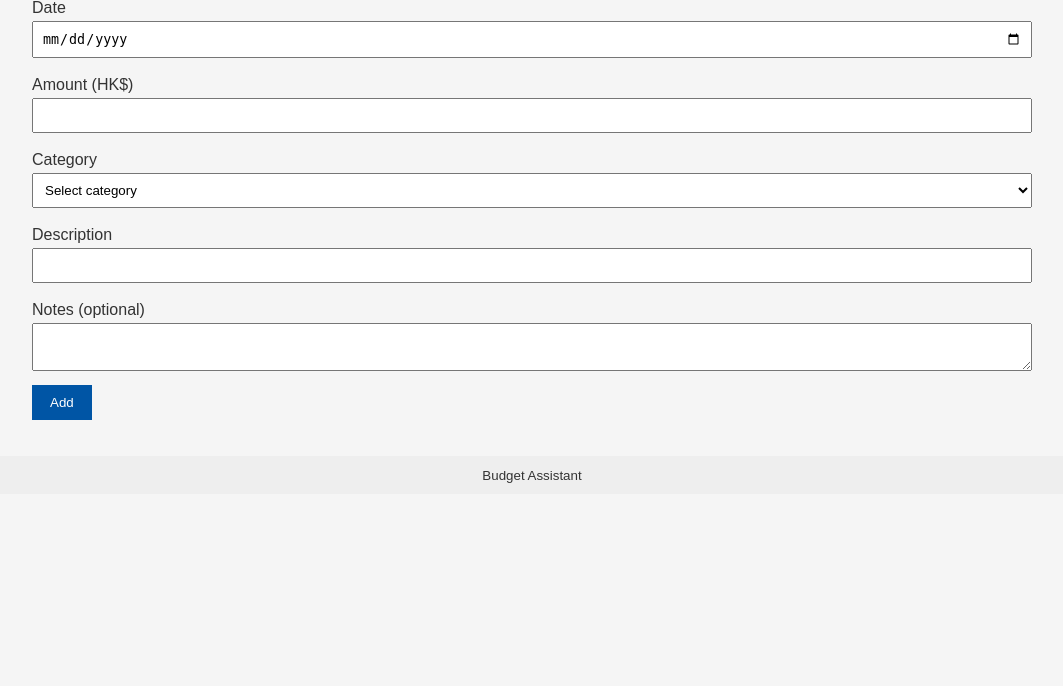
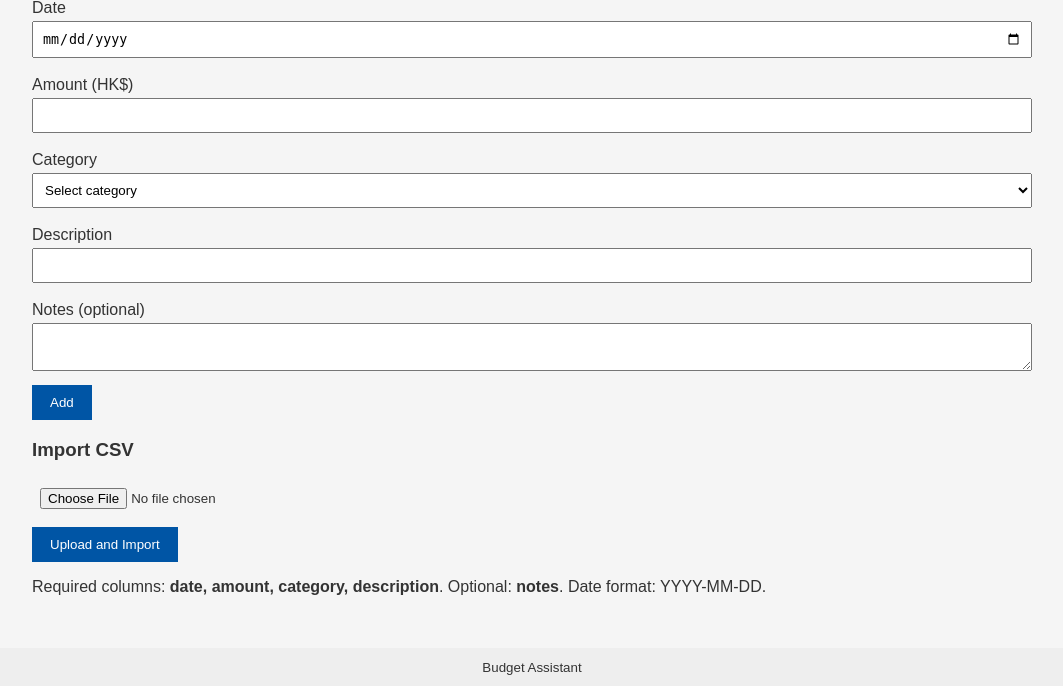
Before and after one commit to Sky-1107/COMP1110-2025-2A-Group-D27, a Flask app: page /add in a window 1280 px wide. Shown: the part 180-866 px from the top of the page, without its empty margins (108-1171 px from the left). Before the commit the page ends 663 px from the top, so only its background shows below. Run offline with Flask 2, Linux system fonts and the light colour scheme.

Commit message:
Add CSV import functionality for transactions and update UI
Co-authored-by: Copilot <copilot@github.com>

```diff
--- a/app.py
+++ b/app.py
@@ -1,7 +1,7 @@
 import os
 import datetime
 from flask import Flask, render_template, request, redirect, url_for, flash, Response
-from data_loader import load_transactions, save_transactions, load_budget_rules, save_budget_rules, load_categories, save_categories, load_recurring_rules, save_recurring_rules, generate_new_transaction_id
+from data_loader import load_transactions, save_transactions, load_budget_rules, save_budget_rules, load_categories, save_categories, load_recurring_rules, save_recurring_rules, generate_new_transaction_id, parse_csv_content
 from budget_core import Transaction, BudgetRule, RecurringRule, DEFAULT_CATEGORIES, spending_by_category, spending_by_period, top_categories, spending_trend, check_alerts, monthly_spending_trend
 from recurring_handler import process_recurring_transactions
 from export_utils import export_csv, export_pdf
@@ -238,6 +238,59 @@ def manage_transactions():
     return render_template('manage_transactions.html', transactions=filtered, categories=categories, filters={'start_date': start_date, 'end_date': end_date, 'category': filter_category})
 
 
+
+@app.route('/transactions/import', methods=['POST'])
+def import_transactions():
+    ensure_data_files()
+    # file field expected to be named 'csv_file'
+    uploaded = request.files.get('csv_file')
+    if not uploaded:
+        flash('No file uploaded.', 'error')
+        return redirect(url_for('manage_transactions'))
+
+    filename = uploaded.filename or ''
+    if not filename.lower().endswith('.csv'):
+        flash('Only CSV files are accepted.', 'error')
+        return redirect(url_for('manage_transactions'))
+
+    try:
+        raw = uploaded.read()
+        if isinstance(raw, bytes):
+            content = raw.decode('utf-8-sig')
+        else:
+            content = str(raw)
+    except Exception as e:
+        flash(f'Could not read uploaded file: {e}', 'error')
+        return redirect(url_for('manage_transactions'))
+
+    categories = load_categories(CATEGORIES_FILE)
+    valid_rows, row_errors = parse_csv_content(content, categories)
+
+    imported = 0
+    transactions = load_transactions(TRANSACTIONS_FILE)
+    for row in valid_rows:
+        new_id = generate_new_transaction_id(transactions)
+        tx = Transaction(date=row['date'], amount=row['amount'], category=row['category'], description=row['description'], notes=row.get('notes', ''), id=new_id)
+        transactions.append(tx)
+        imported += 1
+
+    try:
+        if imported:
+            save_transactions(transactions, TRANSACTIONS_FILE)
+    except Exception as e:
+        flash(f'Could not save imported transactions: {e}', 'error')
+        return redirect(url_for('manage_transactions'))
+
+    rejected = len(row_errors)
+    flash(f'Imported {imported} transactions; {rejected} rows rejected.', 'info')
+
+    # show up to 5 representative error messages
+    for err in row_errors[:5]:
+        flash(f"Row {err.get('row')}: {'; '.join(err.get('errors', []))}", 'error')
+
+    return redirect(url_for('manage_transactions'))
+
+
 @app.route('/summaries', methods=['GET'])
 def summaries():
     ensure_data_files()
--- a/data_loader.py
+++ b/data_loader.py
@@ -166,3 +166,70 @@ def generate_new_transaction_id(transactions: List[Transaction]) -> int:
     if not transactions:
         return 1
     return max(tx.id for tx in transactions) + 1
+
+
+def parse_csv_content(content: str, categories: List[str]):
+    """
+    Parse CSV content string for import.
+    Returns a tuple (valid_rows, errors) where valid_rows is a list of dicts
+    with keys: date (date), amount (float), category, description, notes
+    and errors is a list of dicts: {row: int, errors: [messages]}
+    Expected columns: date, amount, category, description, notes(optional)
+    Date format: YYYY-MM-DD
+    """
+    valid = []
+    errors = []
+    if not content:
+        return valid, errors
+    try:
+        # csv module expects a file-like, so splitlines and use DictReader
+        lines = content.splitlines()
+        reader = csv.DictReader(lines)
+    except Exception as e:
+        errors.append({'row': 0, 'errors': [f'Could not parse CSV: {e}']})
+        return valid, errors
+
+    for idx, row in enumerate(reader, start=2):
+        # start=2 to account for header row as row 1
+        row_errors = []
+        if not row:
+            continue
+        date_s = (row.get('date') or '').strip()
+        amount_s = (row.get('amount') or '').strip()
+        category = (row.get('category') or '').strip()
+        description = (row.get('description') or '').strip()
+        notes = (row.get('notes') or '').strip()
+
+        # date
+        date_val = parse_date(date_s)
+        if date_val is None:
+            row_errors.append('Invalid or missing date (YYYY-MM-DD).')
+        else:
+            if date_val > datetime.date.today():
+                row_errors.append('Date cannot be in the future.')
+
+        # amount
+        try:
+            amount_val = float(amount_s)
+            if amount_val < 0:
+                row_errors.append('Amount must be non-negative.')
+        except Exception:
+            amount_val = None
+            row_errors.append('Invalid or missing amount.')
+
+        # category
+        if not category:
+            row_errors.append('Missing category.')
+        elif category not in categories:
+            row_errors.append('Unknown category.')
+
+        # description
+        if not description:
+            row_errors.append('Description is required.')
+
+        if row_errors:
+            errors.append({'row': idx, 'errors': row_errors})
+        else:
+            valid.append({'date': date_val, 'amount': amount_val, 'category': category, 'description': description, 'notes': notes})
+
+    return valid, errors
--- a/templates/add_transaction.html
+++ b/templates/add_transaction.html
@@ -24,4 +24,12 @@
 
   <button type="submit">Add</button>
 </form>
+<section class="import-section">
+  <h3>Import CSV</h3>
+  <form method="POST" action="{{ url_for('import_transactions') }}" enctype="multipart/form-data">
+    <input type="file" name="csv_file" accept=".csv" />
+    <button type="submit">Upload and Import</button>
+  </form>
+  <p class="help">Required columns: <strong>date, amount, category, description</strong>. Optional: <strong>notes</strong>. Date format: YYYY-MM-DD.</p>
+</section>
 {% endblock %}
```
Also changed, not shown: data/transactions.csv (+10 -0 lines), README.md.
